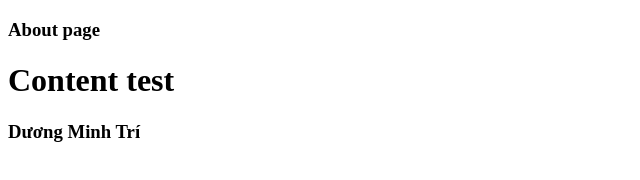
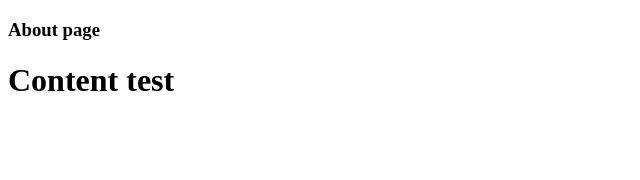
Before and after one commit to DMT-011/Git-exmple, a plain HTML site: page about.html in a window 1280 px wide. Shown: the whole page, without its empty margins (0-640 px from the left). Drawn offline with Linux system fonts and the light colour scheme.

Commit message:
delete content

```diff
--- a/about.html
+++ b/about.html
@@ -8,6 +8,5 @@
 <body>
     <h3>About page</h3>
     <h1>Content test</h1>
-    <h3>Dương Minh Trí</h3>
 </body>
 </html>
```
